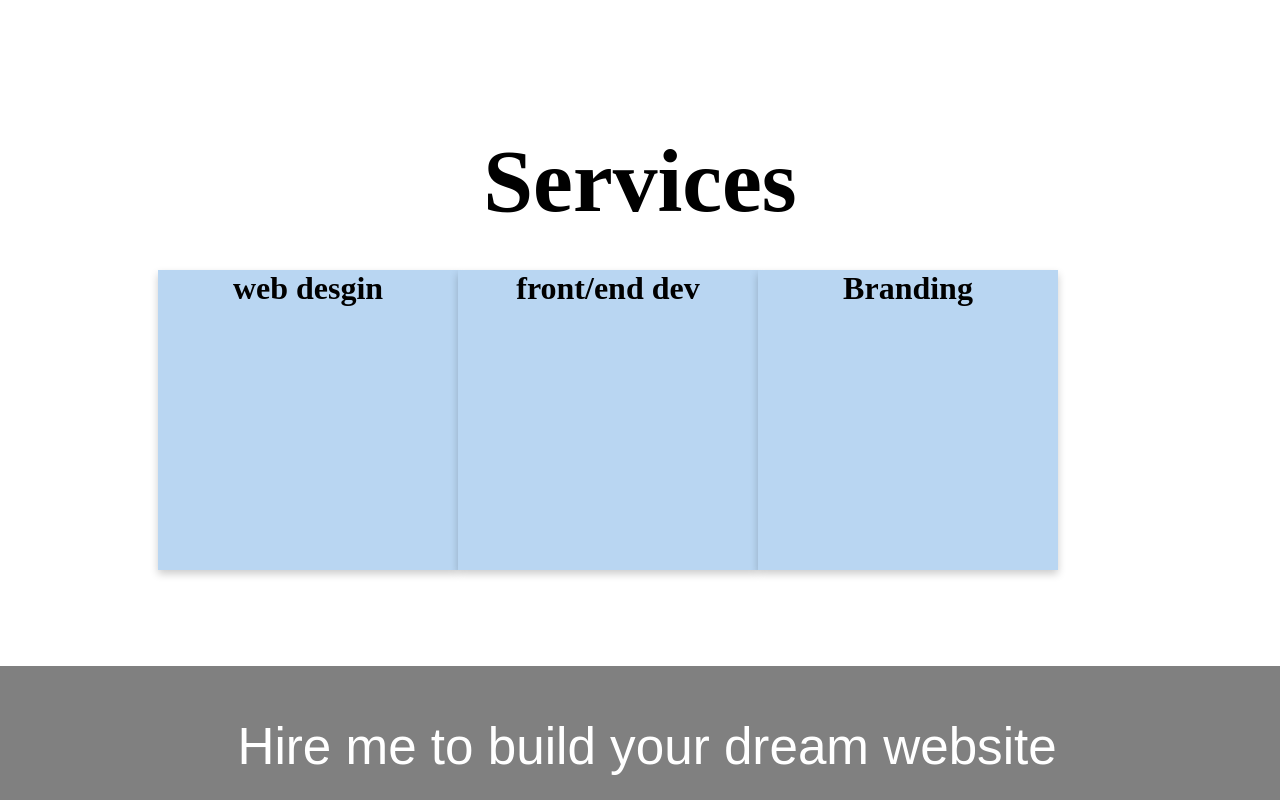
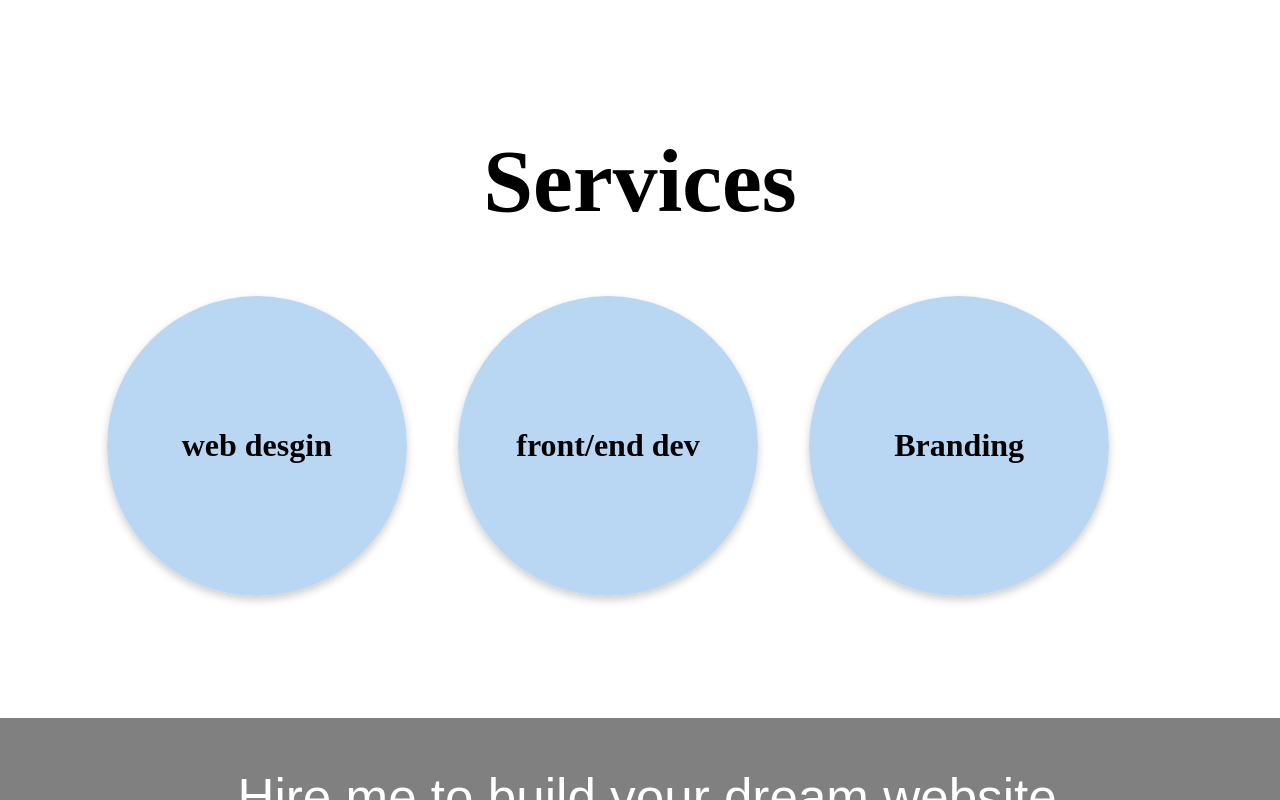
Before and after one commit to ErikPinel/Week2Projects, a plain HTML site: page index.html in a window 1280 px wide. Shown: the part 1487-2287 px from the top of the page. Drawn offline with Linux system fonts and the light colour scheme; some icons are missing.

Commit message:
astetich touch ups

```diff
--- a/index.html
+++ b/index.html
@@ -10,19 +10,22 @@
 </head>
 
 <body>
-    <div id="MobileNav"><ul class="NavList2">
-            <div><li id="test"   style="margin-left:12vw;"> <a class="NavLink1" href="#AboutmeTitle">About</a> </li>
-            <li ><a class="NavLink2" href="#ServiceTitle">Services</a></li>
-            <li ><a class="NavLink3" href="#ContactTitle"> Lets start</a></li>
-        </ul></div>
+  <div id="MobileNav">
+    <ul class="NavList2">
+      <div>
+        <li id="test" style="margin-left:12vw;"> <a class="NavLink1" href="#AboutmeTitle">About</a> </li>
+        <li><a class="NavLink2" href="#ServiceTitle">Services</a></li>
+        <li><a class="NavLink3" href="#ContactTitle"> Lets start</a></li>
+    </ul>
+  </div>
   <div id="NavContainer">
     <h1 id="NavTitle"> Erik Project</h1>
     <ul class="NavList">
-            <li  style="margin-left:12vw;"> <a class="NavLink4" href="#AboutmeTitle">About</a> </li>
-            <li  ><a class="NavLink5" href="#ServiceTitle">Services</a></li>
-            <li ><a class="NavLink6" href="#ContactTitle">lets start</a></li>
+      <li style="margin-left:12vw;"> <a class="NavLink4" href="#AboutmeTitle">About</a> </li>
+      <li><a class="NavLink5" href="#ServiceTitle">Services</a></li>
+      <li><a class="NavLink6" href="#ContactTitle">lets start</a></li>
     </ul>
-        <div  id= " "class="menu-btn-3" onclick="menuBtnFunction(this)">
+    <div id=" " class="menu-btn-3" onclick="menuBtnFunction(this)">
       <span></span>
     </div>
   </div>
@@ -30,10 +33,13 @@
   <div id="HomeContainer">
 
     <div id="HomeLeftContent">
-        <div id="HomeImg"> <img src="https://cdn.pixabay.com/photo/2017/01/29/13/21/mobile-devices-2017982__480.png "; id="HomeImgB"></div>
-         <div id="HomeTextArea"><h1 id="HomeTitle">
+      <div id="HomeImg"> <img src="https://cdn.pixabay.com/photo/2017/01/29/13/21/mobile-devices-2017982__480.png " ;
+          id="HomeImgB"></div>
+      <div id="HomeTextArea">
+        <h1 id="HomeTitle">
           Hire me
-            To bring your ideas to life.</h1> <p id="HomeP">Full stack web developer</p>
+          To bring your ideas to life.</h1>
+        <p id="HomeP">Full stack web developer</p>
         <div id="HomePortfolio"><a id="portfolio" href="https://github.com/ErikPinel">Portfolio</a></div>
       </div>
 
@@ -49,11 +55,16 @@
 
   <div id="AboutContainer">
 
-    <div id="ContentDiv"><h1 id="AboutmeTitle">About me</h1>  <p  id ="pAbout"style="margin-left:4vw ;">check my git</p>  <div id="gitDiv"><a style="padding: 2vw;" href="https://github.com/ErikPinel"  id="gitHubA">gitHub</a></div> </div>
+    <div id="ContentDiv">
+      <h1 id="AboutmeTitle">About me</h1>
+      <p id="pAbout" style="margin-left:4vw ;">check my git</p>
+      <div id="gitDiv"><a style="padding: 2vw;" href="https://github.com/ErikPinel" id="gitHubA">gitHub</a></div>
+    </div>
     <div id="AboutImgContainer">
       <div id="imgholderAbout">
         <div id="sideimg"></div>
-        <img src="https://elearningindustry.com/wp-content/uploads/2021/02/learning-and-development-strategies.png" id="AboutImgContainer">
+        <img src="https://elearningindustry.com/wp-content/uploads/2021/02/learning-and-development-strategies.png"
+          id="AboutImgContainer">
       </div>
     </div>
 
@@ -65,7 +76,9 @@
 
   <div id="ServicesContainer">
 
-<div id="ServiceTextSection"><h1   id ="ServiceTitle" style="margin-right: 40vw ; font-size: 7vw;"> Services</h1></div>
+    <div id="ServiceTextSection">
+      <h1 id="ServiceTitle" style="margin-right: 40vw ; font-size: 7vw;"> Services</h1>
+    </div>
 
 
     <div id="img-container">
@@ -73,8 +86,8 @@
 
       <div class="flip-card">
         <div class="flip-card-inner">
-          <div  id="flip1" class="flip-card-front">
-            <h1 style="z-index:900 ; position: absolute; color: black; font-weight: bolder;" > web desgin</h1>
+          <div id="flip1" class="flip-card-front">
+            <h1 style="z-index:900 ; position: absolute; color: black; font-weight: bolder;"> web desgin</h1>
 
           </div>
           <div class="flip-card-back">
@@ -94,10 +107,9 @@
         <div class="flip-card-inner">
           <div class="flip-card-front">
 
-            <h1 style="z-index:900 ; position: absolute; color: black; font-weight: bolder;" >front/end dev</h1>
+            <h1 style="z-index:900 ; position: absolute; color: black; font-weight: bolder;">front/end dev</h1>
           </div>
           <div class="flip-card-back">
-            <h1 style="z-index:900 ;">front/end dev</h1>
             <p>Lorem ipsum dolor sit amet, consectetur adipisicing elit. Iure nobis delenit
             </p>
 
@@ -110,10 +122,10 @@
       <div class="flip-card">
         <div class="flip-card-inner">
           <div class="flip-card-front">
-            <h1 style="z-index:900 ; position: absolute; color: black; font-weight: bolder;" > Branding</h1>
+            <h1 style="z-index:900 ; position: absolute; color: black; font-weight: bolder; "> Branding</h1>
 
           </div>
-          <div  id="flip3" class="flip-card-back">
+          <div id="flip3" class="flip-card-back">
 
             <p>Lorem ipsum dolor sit amet, consectetur adipisicing elit. Iure nobis delenit
               i perferendis inventore exercitationem nemo doloribus repellendus
@@ -128,10 +140,16 @@
 
   </div>
 
-<div style="width:100vw ; height: 20vh ; background-color:grey ; display: flex; justify-content: center; align-items: center;"><pre style="align-items: center; color: white;"> Hire me to build your dream website</pre></div>
+  <div
+    style="width:100vw ; height: 20vh ; background-color:grey ; display: flex; justify-content: center; align-items: center;">
+    <pre style="align-items: center; color: white;"> Hire me to build your dream website</pre>
+  </div>
 
-<div id="contactme" style="width:100vw ; height: 40vh ; background-color:black ; color: white;"><h1 id="ContactTitle">contact me</h1> <pre>Email: erik.zusin@gmail.com
-    Mobile: 0503939008  </pre> </div>
+  <div id="contactme" style="width:100vw ; height: 40vh ; background-color:black ; color: white;">
+    <h1 id="ContactTitle">contact me</h1>
+    <pre>Email: erik.zusin@gmail.com
+    Mobile: 0503939008  </pre>
+  </div>
 
 
 
@@ -139,14 +157,12 @@
 
 
   <script>
-var clicked=1;
+    var clicked = 1;
     function menuBtnFunction(menuBtn) {
       menuBtn.classList.toggle("active");
       clicked++;
-    if(clicked%2 == 0)
-    {
+      if (clicked % 2 == 0) {
         document.getElementById("MobileNav").style.height = "30vh";
-    // document.getElementById("HomeImg").style.top= document.getElementById("HomeImg").style.top.valueOf+"30vh";
       }
       else document.getElementById("MobileNav").style.height = "0vh";
 
--- a/style.css
+++ b/style.css
@@ -1,13 +1,15 @@
-body{
+body {
   overflow-x: hidden;
 }
-*{margin: 0;
+
+* {
+  margin: 0;
   padding: 0;
   scroll-behavior: smooth;
 }
 
 /*  nav start */
-li{
+li {
   float: left;
   display: block;
   color: white;
@@ -16,7 +18,7 @@ margin-left: 2vw;
   z-index: 300;
 }
 
-a{
+a {
 
   color: white;
   text-align: center;
@@ -28,13 +30,13 @@ a{
 
 }
 
-.NavList
-{
+.NavList {
 
   padding-left: 0;
   display: inline-block;
 }
-#NavTitle{
+
+#NavTitle {
   font-family: sans-serif;
   color: white;
   text-shadow: 10px;
@@ -45,7 +47,8 @@ a{
   margin-top: 1vh;
 
 }
-#NavContainer{
+
+#NavContainer {
   background-color: black;
   width: 100vw;
   height: 13vh;
@@ -56,148 +59,16 @@ a{
   align-items: center;
 
 }
-#MobileNav{
+
+#MobileNav {
   display: none;
 }
-/*
-.NavLink1::before {
-    content: "";
-    position: absolute;
 
-    width: 100px;
-    height: 2px;
-    bottom: 2vw;
-
-
-    background-color: white;
-    transform: scaleX(0);
-    transition: transform 0.3s ease;
-  }
-
-  .NavLink1:hover::before {
-    transform: scaleX(1);
-    transform: translateX(-3vw);
-  }
-  .NavLink1:hover {
-    color: white;
-  }
-
-
-  .NavLink2::before {
-    content: "";
-    position: absolute;
-
-    width: 120px;
-    height: 2px;
-    bottom: 2vw;
-
-
-    background-color: white;
-    transform: scaleX(0);
-    transition: transform 0.3s ease;
-  }
-
-  .NavLink2:hover::before {
-    transform: scaleX(1);
-    transform: translateX(-2vw);
-  }
-  .NavLink2:hover {
-    color: white;
-  }
-
-  .NavLink3::before {
-    content: "";
-    position: absolute;
-
-    width: 100px;
-    height: 2px;
-    bottom: 2vw;
-
-
-    background-color: white;
-    transform: scaleX(0);
-    transition: transform 0.3s ease;
-  }
-
-  .NavLink3:hover::before {
-    transform: scaleX(1);
-    transform: translateX(-3vw);
-  }
-  .NavLink3:hover {
-    color: white;
-  }
-
-  .NavLink4::before {
-    content: "";
-    position: absolute;
-
-    width: 100px;
-    height: 2px;
-    bottom: 2vw;
-
-
-    background-color: white;
-    transform: scaleX(0);
-    transition: transform 0.3s ease;
-  }
-
-  .NavLink4:hover::before {
-    transform: scaleX(1);
-    transform: translateX(-3vw);
-  }
-  .NavLink4:hover {
-    color: white;
-  }
-
-  .NavLink5::before {
-    content: "";
-    position: absolute;
-
-    width: 100px;
-    height: 2px;
-    bottom: 2vw;
-
-
-    background-color: white;
-    transform: scaleX(0);
-    transition: transform 0.3s ease;
-  }
-
-  .NavLink5:hover::before {
-    transform: scaleX(1);
-    transform: translateX(-3vw);
-  }
-  .NavLink5:hover {
-    color: white;
-  }
-
-  .NavLink6::before {
-    content: "";
-    position: absolute;
-
-    width: 100px;
-    height: 2px;
-    bottom: 2vw;
-
-
-    background-color: white;
-    transform: scaleX(0);
-    transition: transform 0.3s ease;
-  }
-
-  .NavLink6:hover::before {
-    transform: scaleX(1);
-    transform: translateX(-3vw);
-  }
-  .NavLink6:hover {
-    color: white;
-  }
- */
 
 
 
 @media screen and (max-width: 600px) {
-            #MobileNav{
+  #MobileNav {
     width: 100vw;
     height: 0;
     background-color: #ffd500;
@@ -210,40 +81,33 @@ display: none;
     align-items: center;
   }
 
-            /* #test:hover::after{
-                background-color:white;
-                width: 1vw;
-                height: 5vw;
-                z-index: 500;
-                position: absolute;
-                transform: translateX(5vw);
-            } */
 
 
 
 
 
-            .NavList2{
+
+  .NavList2 {
     margin-top: 15vw;
   }
 
 
-            .NavList2 a{
+  .NavList2 a {
 
-                font-weight:bold;
+    font-weight: bold;
     font-size: 4vw;
     color: black;
     font-family: Verdana, Geneva, Tahoma, sans-serif;
 
   }
-            .NavList
-{
+
+  .NavList {
 
     padding-left: 0;
     display: none;
   }
 
-.NavList2{
+  .NavList2 {
     display: inline-block;
     z-index: 200;
     color: black;
@@ -291,11 +155,11 @@ display: none;
   }
 
   .menu-btn-3 span::before {
-            margin-top:-12px;
+    margin-top: -12px;
   }
 
   .menu-btn-3 span::after {
-            margin-top:12px;
+    margin-top: 12px;
   }
 
   .menu-btn-3.active span {
@@ -329,7 +193,7 @@ display: none;
 
 /* Home Section */
 
-#HomeContainer{
+#HomeContainer {
   height: 100vh;
   width: 100vw;
   background-color: #0077b6;
@@ -337,7 +201,7 @@ display: none;
 
 }
 
-#HomeLeftContent{
+#HomeLeftContent {
   height: 100vh;
   width: 40vw;
   margin-left: 8vw;
@@ -345,13 +209,14 @@ display: none;
 
 }
 
-#HomeTextArea{
+#HomeTextArea {
   height: 35vw;
   width: 100%;
   margin-top: 15vh;
 
 }
-#HomeP{
+
+#HomeP {
   color: white;
   font-size: 3vw;
   margin-left: 3.5vw;
@@ -360,13 +225,13 @@ display: none;
 
 }
 
-#HomeTitle{
+#HomeTitle {
   font-size: 5vw;
   color: white;
 
 }
 
-#gitHubA{
+#gitHubA {
 
   display: flex;
   align-items: center;
@@ -374,13 +239,12 @@ display: none;
 }
 
 
-#HomePortfolio
-{
+#HomePortfolio {
   width: 50%;
   height: 8vh;
 
 
- font-size:4vw ;
+  font-size: 4vw;
   margin-left: 5vw;
 
   padding: 2vw;
@@ -388,7 +252,7 @@ text-align: center;
   cursor: pointer;
   padding: 2vw;
   background-color: #6c757d;
-  padding-right:5.5vw;
+  padding-right: 5.5vw;
   margin-top: 4vw;
   display: flex;
   align-items: center;
@@ -396,7 +260,8 @@ padding: 2vw;
 
 
 }
-#portfolio{
+
+#portfolio {
   text-transform: uppercase;
   color: white;
   font-family: serif;
@@ -407,17 +272,18 @@ padding: 2vw;
   margin-right: 5vw;
 }
 
-#HomeImg{
+#HomeImg {
 
   position: absolute;
   right: 20vw;
   top: 25vh;
   height: 60vw;
-  width:20vw;
+  width: 20vw;
 }
-#HomeImgB{
-    height:35vw;
-         width:20vw;
+
+#HomeImgB {
+  height: 35vw;
+  width: 20vw;
 }
 
 
@@ -432,15 +298,17 @@ padding: 2vw;
 
 
   }
-    #HomeImgB{
-        height:25vh +4vw;
-         width:15vw;
+
+  #HomeImgB {
+    height: 25vh +4vw;
+    width: 15vw;
     margin-left: 7vw;
     transform: translateY(-8vw);
 
 
   }
-    #HomeLeftContent{
+
+  #HomeLeftContent {
     height: 100vh;
     width: 40vw;
     margin-left: 8vw;
@@ -448,8 +316,9 @@ padding: 2vw;
 
 
   }
-    #HomePortfolio
-{height: auto;
+
+  #HomePortfolio {
+    height: auto;
     width: auto;
     padding-top: 3vw;
     padding-bottom: 3vw;
@@ -458,13 +327,14 @@ display: flex;
     justify-content: center;
     margin-right: 8vw;
   }
-#portfolio{
+
+  #portfolio {
     transform: translateY(-1vw);
     margin-left: 3vw;
 
   }
 
-    #HomeContainer{
+  #HomeContainer {
     height: 100vh;
     width: 100vw;
     background-color: #0077b6;
@@ -474,7 +344,8 @@ margin-right: 8vw;
 
 
   }
-    #HomeTextArea{
+
+  #HomeTextArea {
 
     margin-top: 20vw;
   }
@@ -487,41 +358,41 @@ margin-right: 8vw;
 /* about start */
 
 
-#AboutContainer{
+#AboutContainer {
   height: 100vh;
   width: 100vw;
   display: flex;
   justify-content: center;
   align-items: center;
 }
-#AboutImg
-{}
+
+#AboutImg {}
 
 
-#AboutImgContainer
-
-    {height:33vw ;
+#AboutImgContainer {
+  height: 33vw;
   width: 40vw;
 
   z-index: 3;
 }
 
 
-    #sideimg{
-        height:36vw;
+#sideimg {
+  height: 36vw;
   width: 32vw;
-        background-color: rgba(15, 118, 228, 0.158) ;
+  background-color: rgba(15, 118, 228, 0.158);
   position: absolute;
   z-index: 1;
   transform: translateY(-2vw);
-        margin-left: 12vw ;
+  margin-left: 12vw;
   backface-visibility: visible;
 
 
 
 }
-    #ContentDiv
-    {font-size: 3vw;
+
+#ContentDiv {
+  font-size: 3vw;
   height: 30vw;
   display: flex;
   flex-direction: column;
@@ -532,9 +403,8 @@ margin-right: 8vw;
 }
 
 
-    @media screen and (max-width: 600px)
-     {
-        #gitDiv{
+@media screen and (max-width: 600px) {
+  #gitDiv {
     margin-left: 15vw;
     display: flex;
     transform: translateX(12vw);
@@ -545,7 +415,7 @@ margin-right: 8vw;
   }
 
 
-        #AboutContainer{
+  #AboutContainer {
     height: 130vh;
     width: 100vw;
     display: flex;
@@ -553,28 +423,33 @@ margin-right: 8vw;
     justify-content: center;
     align-items: center;
   }
-        #AboutmeTitle{transform: translateX(-5vw);}
-        #ContentDiv{
 
-            margin:0;
+  #AboutmeTitle {
+    transform: translateX(-5vw);
+  }
+
+  #ContentDiv {
+
+    margin: 0;
     margin-left: 5vw;
     font-size: 7vw;
     margin-bottom: 10vw;
     transform: translateY(-4vw);
 
   }
-        #imgholderAbout{margin-top: 10vw;
-        transform:translateX(-6vw)
-        translateY(-8vw)
+
+  #imgholderAbout {
+    margin-top: 10vw;
+    transform: translateX(-6vw) translateY(-8vw)
   }
 
 
-        #sideimg{
-            height:38vw;
+  #sideimg {
+    height: 38vw;
     width: 36vw;
   }
 
-         #AboutImgContainer{
+  #AboutImgContainer {
     width: 45vw;
     height: 36vw;
 
@@ -586,7 +461,8 @@ margin-right: 8vw;
 
 
   }
-        #pAbout{
+
+  #pAbout {
     margin-top: 5vw;
     transform: translateX(3vw);
     margin-bottom: 5vw;
@@ -596,7 +472,7 @@ margin-right: 8vw;
 }
 
 
-              #gitDiv{
+#gitDiv {
   height: 5vw;
   width: 10vw;
   background-color: gray;
@@ -611,7 +487,7 @@ margin-right: 8vw;
 
 /* Services */
 
-#ServicesContainer{
+#ServicesContainer {
   height: auto;
   margin-bottom: 12vh;
   widows: 100vw;
@@ -627,6 +503,8 @@ align-items: center;
   width: 300px;
   height: 300px;
   perspective: 1000px;
+  border-radius: 50%;
+  margin: 2vw;
 }
 
 .flip-card-inner {
@@ -636,14 +514,20 @@ align-items: center;
   text-align: center;
   transition: transform 0.6s;
   transform-style: preserve-3d;
-    box-shadow: 0 4px 8px 0 rgba(0,0,0,0.2);
+  box-shadow: 0 4px 8px 0 rgba(0, 0, 0, 0.2);
+  border-radius: 50%;
+  display: flex;
+  flex-direction: column;
+  align-items: center;
+
 }
 
 .flip-card:hover .flip-card-inner {
   transform: rotateY(180deg);
 }
 
-  .flip-card-front, .flip-card-back {
+.flip-card-front,
+.flip-card-back {
   position: absolute;
   width: 100%;
   height: 100%;
@@ -657,40 +541,50 @@ align-items: center;
   display: flex;
 
   justify-content: center;
+  border-radius: 50%;
+  flex-direction: column;
+  align-items: center;
+
 }
 
 .flip-card-back {
   background-color: #2980b9;
   color: white;
   transform: rotateY(180deg);
-  }
-
-  #ServiceTextSection
-  {
-margin-bottom: 3vw;
-  margin-left :50vw;
+  border-radius: 50%;
+  display: flex;
+  flex-direction: column;
+  align-items: center;
+  justify-content: center;
 
 }
 
-  #img-container{
+#ServiceTextSection {
+  margin-bottom: 3vw;
+  margin-left: 50vw;
+
+}
+
+#img-container {
   display: flex;
   justify-content: center;
-   margin-left: 5vw
-   ;
+  margin-left: 5vw;
 }
-  h1{z-index: 3;
+
+h1 {
+  z-index: 3;
 
 }
 
 
-#ServicesContainer{
+#ServicesContainer {
 
   margin-right: 10vw;
 }
 
 @media screen and (max-width: 780px) {
 
-    #img-container{
+  #img-container {
     isplay: flex;
     justify-content: center;
     margin-left: 5vw;
@@ -698,7 +592,8 @@ margin-bottom: 3vw;
     align-content: center;
     align-items: center;
   }
-      #ServiceTextSection{
+
+  #ServiceTextSection {
     margin-left: 45vw;
   }
 
@@ -711,7 +606,8 @@ margin-bottom: 3vw;
   align-content: space-between;
   align-items: center;
 }
-pre{
+
+pre {
   font-family: sans-serif;
   font-size: 4vw;
 }
```
Lines whose indentation alone changed are shown as unchanged.
